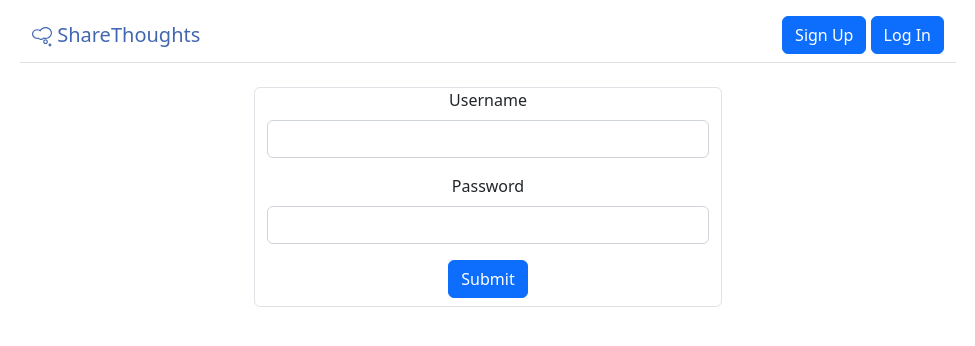
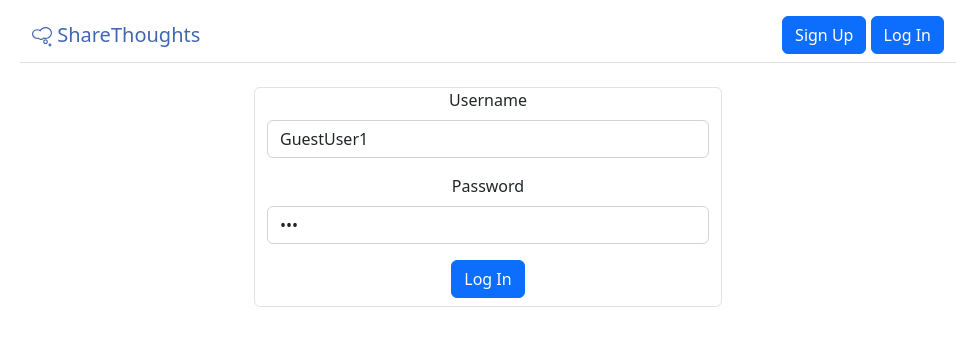
Before and after one commit to kpgh46/twttrClone, a React (Create React App) app in the folder frontend/: page /login in a window 1280 px wide. Shown: the top 346 px of the page, without its empty margins (152-1127 px from the left). Built offline with nearby package versions, Linux system fonts and the light colour scheme.

Commit message:
added 5 guest users and dummy data

```diff
--- a/frontend/src/components/TweetCard.js
+++ b/frontend/src/components/TweetCard.js
@@ -68,7 +68,7 @@ const TweetCard = () => {
 										alt="profile image"
 										src={tweet.author.url}
 										style={{
-											height: "30px",
+											height: "35px",
 											width: "35px",
 											marginRight: "7px",
 											borderRadius: "5px",
--- a/frontend/src/pages/LogIn.js
+++ b/frontend/src/pages/LogIn.js
@@ -4,8 +4,8 @@ import { authContext } from "../context/authContext";
 import Navbar from "../components/Navbar";
 
 const LogIn = () => {
-	let [username, setUserName] = useState("");
-	let [password, setPassword] = useState("");
+	let [username, setUserName] = useState("GuestUser1");
+	let [password, setPassword] = useState("abc");
 	let [error, setError] = useState("");
 	let { loggedInUser, setUser } = useContext(authContext);
 
@@ -60,6 +60,7 @@ const LogIn = () => {
 						id="exampleInputEmail1"
 						aria-describedby="emailHelp"
 						onChange={(e) => setUserName(e.target.value)}
+						value={username}
 					></input>
 					<div id="emailHelp" class="form-text"></div>
 				</div>
@@ -72,11 +73,12 @@ const LogIn = () => {
 						class="form-control"
 						id="exampleInputPassword1"
 						onChange={(e) => setPassword(e.target.value)}
+						value={password}
 					></input>
 				</div>
 
 				<button type="submit" class="btn btn-primary mb-2">
-					Submit
+					Log In
 				</button>
 				{error && <div style={{ color: "red" }}>{error}</div>}
 			</form>
```
Also changed, not shown: 1 other file (tests, documents, lock files or other folders).
